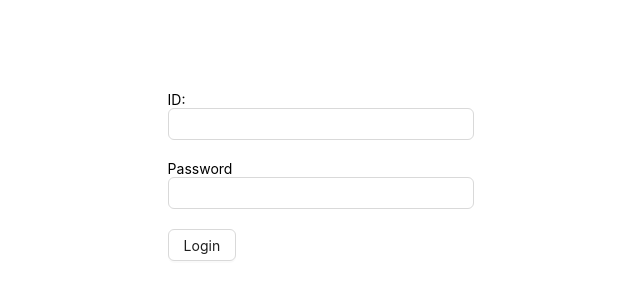
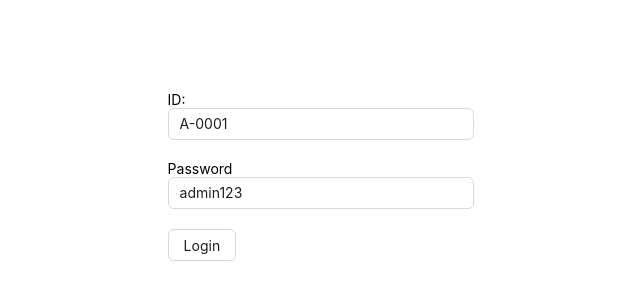
Before and after one commit to rehanulhb/Final_University_Management_Frontend_React_Redux, a React (Vite) app: page /login in a window 1280 px wide. Shown: the part 224-524 px from the top of the page, without its empty margins (319-959 px from the left). Built offline with nearby package versions, Linux system fonts and the light colour scheme.

Commit message:
Handle Form Default Values and Resolve Type Errors

```diff
--- a/src/components/form/UniFrom.tsx
+++ b/src/components/form/UniFrom.tsx
@@ -1,7 +1,23 @@
-import { FormProvider, useForm } from 'react-hook-form';
+/* eslint-disable @typescript-eslint/no-explicit-any */
+import type { ReactNode } from 'react';
+import { FormProvider, useForm, type FieldValues, type SubmitHandler } from 'react-hook-form';
 
-const UniFrom = ({ onSubmit, children }) => {
-  const methods = useForm();
+type TFormConfig = {
+  defaultValues?: Record<string, any>;
+};
+
+type TFormProps = {
+  onSubmit: SubmitHandler<FieldValues>;
+  children: ReactNode;
+} & TFormConfig;
+
+const UniFrom = ({ onSubmit, children, defaultValues }: TFormProps) => {
+  const formConfig: TFormConfig = {};
+
+  if (defaultValues) {
+    formConfig['defaultValues'] = defaultValues;
+  }
+  const methods = useForm(formConfig);
   return (
     <FormProvider {...methods}>
       <form onSubmit={methods.handleSubmit(onSubmit)}>{children}</form>
--- a/src/pages/Login.tsx
+++ b/src/pages/Login.tsx
@@ -1,3 +1,4 @@
+/* eslint-disable @typescript-eslint/no-unused-vars */
 import { Button, Row } from 'antd';
 import { type FieldValues } from 'react-hook-form';
 import { useLoginMutation } from '../redux/features/auth/authApi';
@@ -18,6 +19,11 @@ const Login = () => {
   //     password: 'admin123',
   //   },
   // });
+
+  const defaultValues = {
+    userId: 'A-0001',
+    password: 'admin123',
+  };
 
   const [login] = useLoginMutation();
 
@@ -41,7 +47,7 @@ const Login = () => {
 
   return (
     <Row justify="center" align="middle" style={{ height: '100vh' }}>
-      <UniFrom onSubmit={onSubmit}>
+      <UniFrom onSubmit={onSubmit} defaultValues={defaultValues}>
         <UniInput type="text" name="userId" label="ID:" />
 
         <UniInput type="text" name="password" label="Password" />
```
Also changed, not shown: src/components/form/UniInput.tsx (+7 -1 lines).
